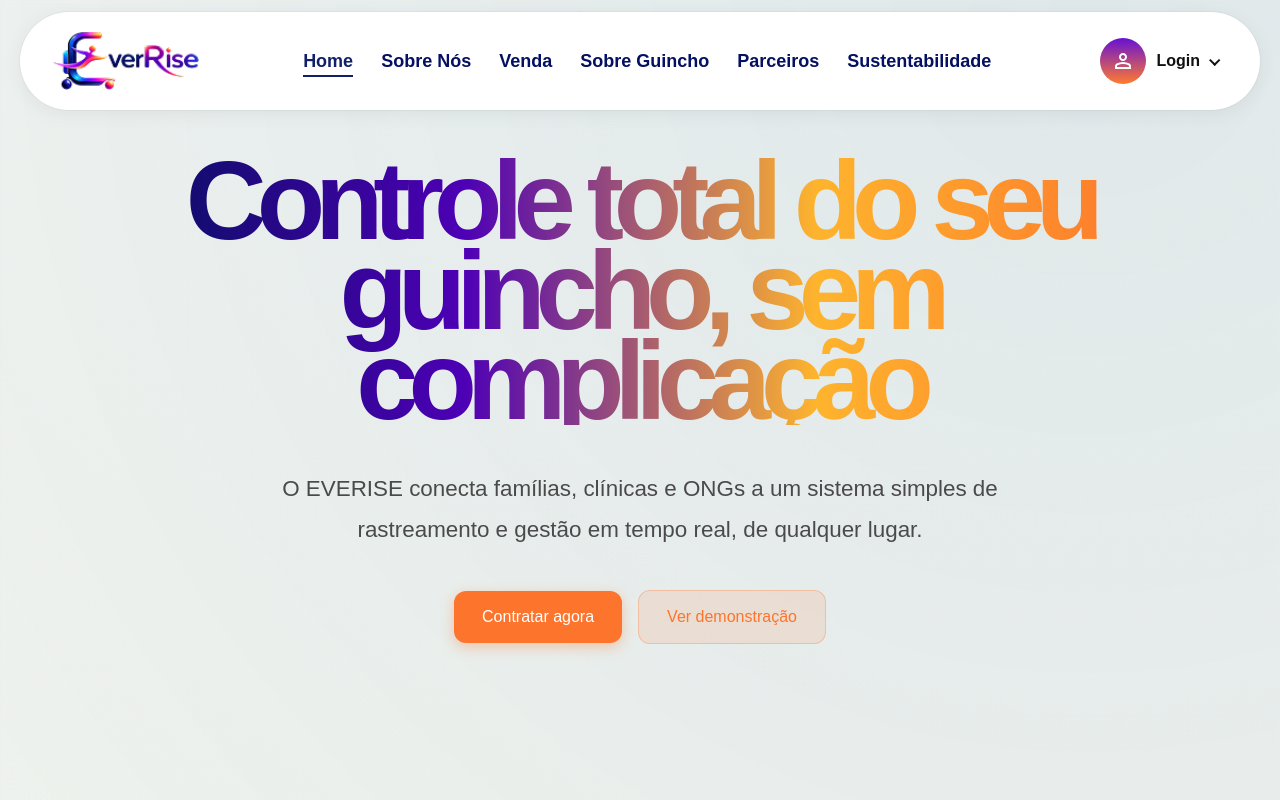
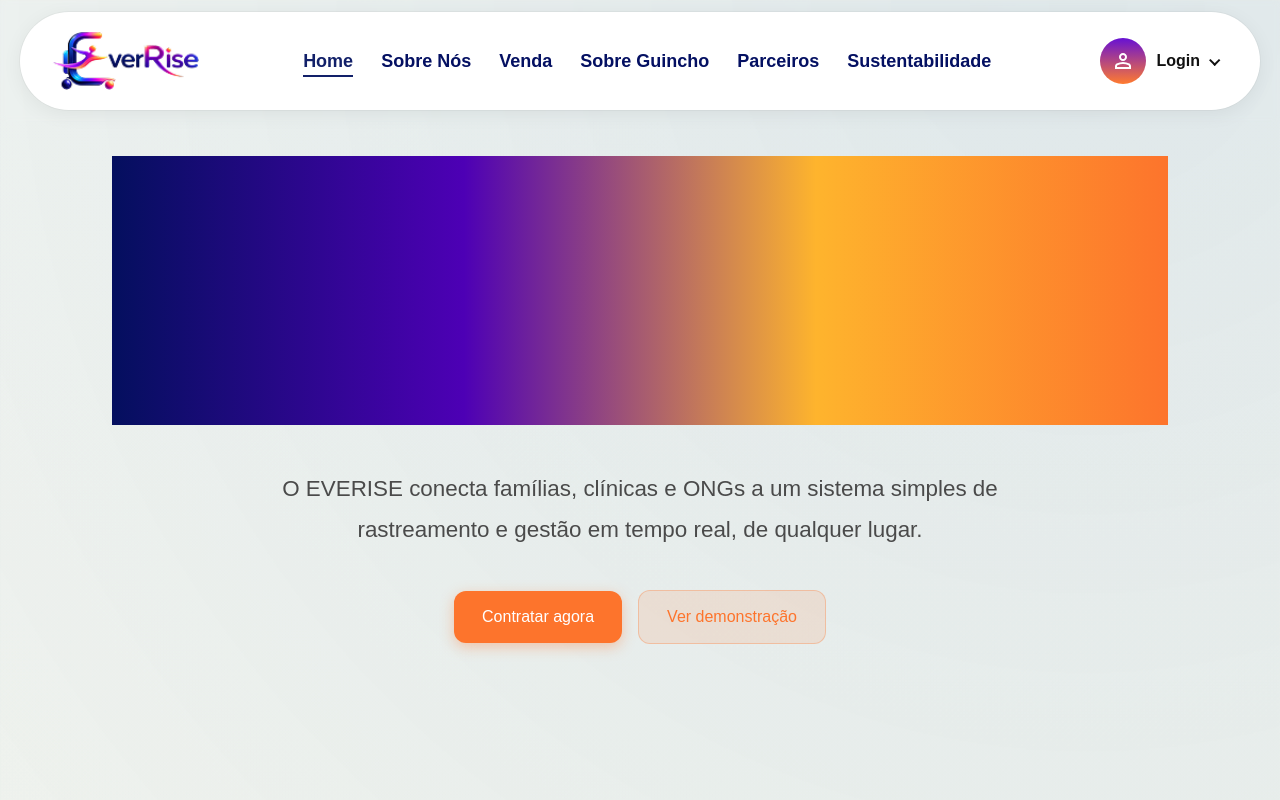
Before and after one commit to Ever-Rise/FrontEnd, a React (Vite) app: page / in a window 1280 px wide. Shown: the top 800 px of the page. Built offline with nearby package versions, Linux system fonts and the light colour scheme; no server answers.

Commit message:
nalbinho

```diff
--- a/src/pages/LandingPage/styles.module.css
+++ b/src/pages/LandingPage/styles.module.css
@@ -84,7 +84,7 @@
         var(--color-gold),
         var(--color-orange)
     );
-    -webkit-background-clip: text;
+    -webkit-background-clip: border-box;
     -webkit-text-fill-color: transparent;
 }
 
```
